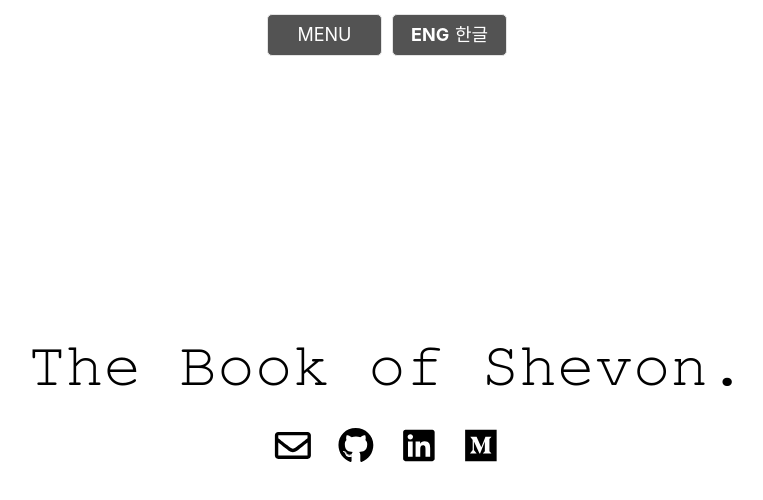
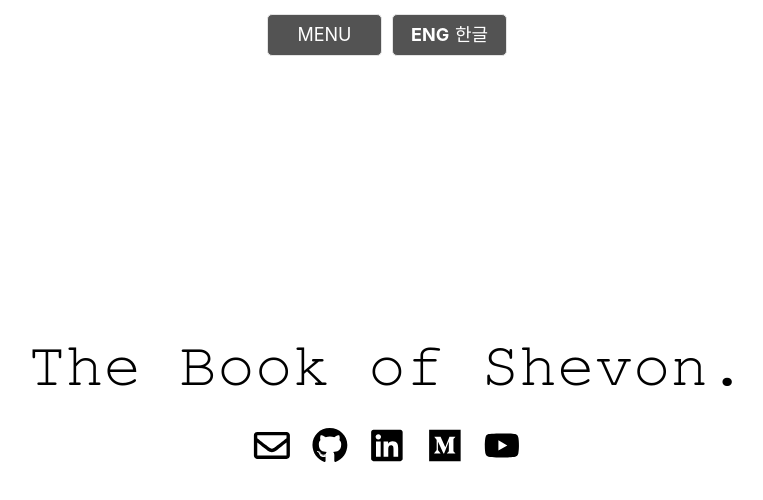
Before and after one commit to theshevon/book-of-shevon-v2, a Gatsby site in the folder App/: page / in a window 1280 px wide. Shown: the whole page, without its empty margins (253-1016 px from the left). Built offline with nearby package versions, Linux system fonts and the light colour scheme; Gatsby itself is replaced by a stand-in of ours.

Commit message:
Add YT link

```diff
--- a/App/src/pages/index.js
+++ b/App/src/pages/index.js
@@ -5,7 +5,7 @@ import SEO from "../components/seo"
 import "../stylesheets/index.css"
 import { FontAwesomeIcon } from '@fortawesome/react-fontawesome'
 import { faEnvelope } from '@fortawesome/free-regular-svg-icons'
-import { faGithub, faLinkedin, faMedium } from '@fortawesome/free-brands-svg-icons'
+import { faGithub, faLinkedin, faMedium, faYoutube } from '@fortawesome/free-brands-svg-icons'
 
 const IndexPage = () => {
 
@@ -56,6 +56,13 @@ const IndexPage = () => {
 						<FontAwesomeIcon
 							icon={ faMedium }/>
 					</a>
+					<a
+						href="https://www.youtube.com/channel/UCkL1cYAWa9Wsx6xDT2H8zOg?view_as=subscriber"
+						target="_blank"
+						rel="noopener noreferrer">
+						<FontAwesomeIcon
+							icon={ faYoutube }/>
+					</a>
 				</div>
 
 			</div>
--- a/App/src/stylesheets/index.css
+++ b/App/src/stylesheets/index.css
@@ -52,7 +52,7 @@
     }
 
     .links{
-        width: 35%;
+        width: 40%;
     }
 
     svg{
```
